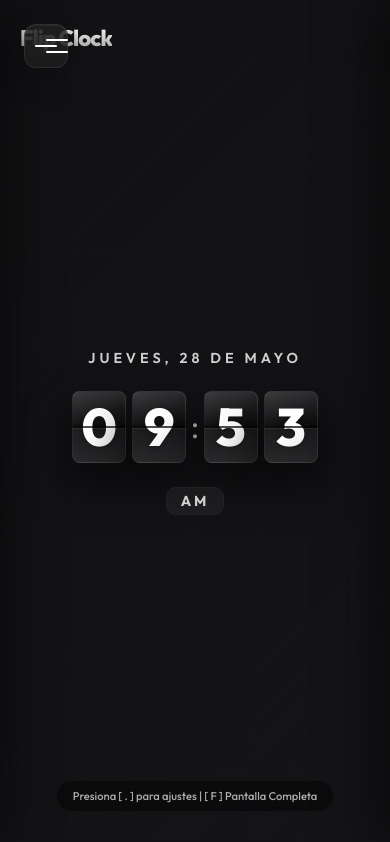
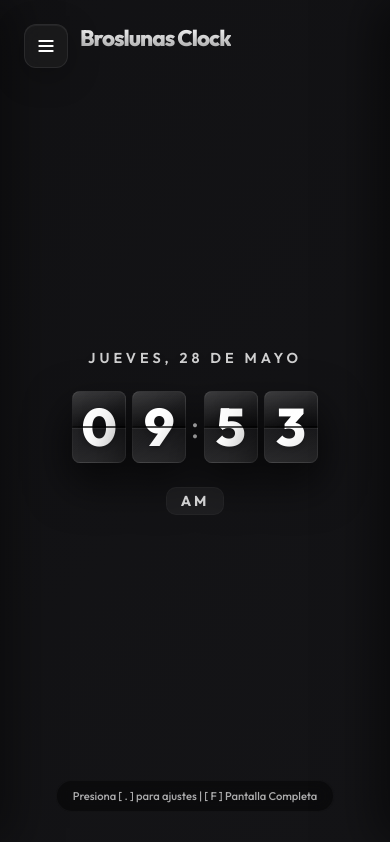
Before and after one commit to Broslunas/clock-apple-style, an Astro site: page / in a window 390 px wide. Built offline with nearby package versions, Linux system fonts and the light colour scheme; Astro itself is replaced by a stand-in of ours.

Commit message:
Rename to Broslunas Clock, fix hamburger menu animation & layout overlap

```diff
--- a/package.json
+++ b/package.json
@@ -1,5 +1,5 @@
 {
-  "name": "receptive-rotation",
+  "name": "broslunas-clock",
   "type": "module",
   "version": "0.0.1",
   "engines": {
--- a/src/components/Sidebar.astro
+++ b/src/components/Sidebar.astro
@@ -3,9 +3,11 @@
 
 <!-- Botón de Hamburguesa Flotante Premium -->
 <button class="hamburger-trigger" id="hamburger-btn" aria-label="Abrir menú" aria-expanded="false">
-    <div class="hamburger-box">
-        <div class="hamburger-inner"></div>
-    </div>
+    <svg class="hamburger-svg" viewBox="0 0 24 24" fill="none" stroke="currentColor" stroke-width="2.5" stroke-linecap="round">
+        <line class="line-top" x1="4" y1="6" x2="20" y2="6"></line>
+        <line class="line-mid" x1="4" y1="12" x2="20" y2="12"></line>
+        <line class="line-bot" x1="4" y1="18" x2="20" y2="18"></line>
+    </svg>
 </button>
 
 <!-- Menú Lateral Colapsable (Sidebar Drawer) -->
@@ -15,7 +17,7 @@
             <circle cx="12" cy="12" r="10"></circle>
             <polyline points="12 6 12 12 16 14"></polyline>
         </svg>
-        <span class="brand-text">Flip Clock <span class="badge">Pro</span></span>
+        <span class="brand-text">Broslunas Clock <span class="badge">Pro</span></span>
     </div>
 
     <div class="sidebar-menu">
@@ -116,56 +118,38 @@
         transform: scale(1.05);
     }
 
-    /* Animación del icono de hamburguesa a cruz */
-    .hamburger-box {
-        width: 22px;
-        height: 14px;
-        position: relative;
+    /* Animación del icono de hamburguesa SVG a cruz */
+    .hamburger-svg {
+        width: 20px;
+        height: 20px;
+        color: #fff;
+        transition: transform 0.4s cubic-bezier(0.25, 1, 0.5, 1);
     }
 
-    .hamburger-inner,
-    .hamburger-inner::before,
-    .hamburger-inner::after {
-        width: 22px;
-        height: 2px;
-        background-color: #fff;
-        position: absolute;
-        transition: transform 0.3s cubic-bezier(0.25, 1, 0.5, 1),
-                    background-color 0.3s ease;
-        border-radius: 4px;
+    .hamburger-svg line {
+        transform-origin: 12px 12px;
+        transform-box: viewBox;
+        transition: transform 0.4s cubic-bezier(0.25, 1, 0.5, 1),
+                    stroke 0.4s cubic-bezier(0.25, 1, 0.5, 1),
+                    opacity 0.3s;
     }
 
-    .hamburger-inner {
-        top: 50%;
-        transform: translateY(-50%);
+    .hamburger-trigger[aria-expanded="true"] .hamburger-svg {
+        transform: rotate(180deg);
     }
 
-    .hamburger-inner::before {
-        content: "";
-        top: -6px;
+    .hamburger-trigger[aria-expanded="true"] .line-top {
+        transform: translateY(6px) rotate(45deg);
+        stroke: var(--accent-color);
     }
 
-    .hamburger-inner::after {
-        content: "";
-        bottom: -6px;
+    .hamburger-trigger[aria-expanded="true"] .line-mid {
+        opacity: 0;
     }
 
-    /* Estados abiertos */
-    .hamburger-trigger[aria-expanded="true"] .hamburger-inner {
-        transform: rotate(45deg);
-        background-color: var(--accent-color);
-    }
-
-    .hamburger-trigger[aria-expanded="true"] .hamburger-inner::before {
-        transform: rotate(90deg) translate(6px, 0);
-        top: 0;
-        background-color: var(--accent-color);
-    }
-
-    .hamburger-trigger[aria-expanded="true"] .hamburger-inner::after {
-        transform: rotate(90deg) translate(-6px, 0);
-        bottom: 0;
-        opacity: 0; /* Oculta la línea de abajo */
+    .hamburger-trigger[aria-expanded="true"] .line-bot {
+        transform: translateY(-6px) rotate(-45deg);
+        stroke: var(--accent-color);
     }
 
     /* CONTENEDOR DE SIDEBAR LATERAL (DRAWER) */
--- a/src/layouts/Layout.astro
+++ b/src/layouts/Layout.astro
@@ -16,7 +16,7 @@ const { title, description } = Astro.props;
 		<!-- SEO Meta Tags -->
 		<title>{title}</title>
 		<meta name="description" content={description} />
-		<meta name="author" content="Apple Flip Clock Pro" />
+		<meta name="author" content="Broslunas Clock" />
 		<meta name="theme-color" content="#1c1c1e" />
 
 		<!-- Open Graph / Facebook -->
--- a/src/pages/index.astro
+++ b/src/pages/index.astro
@@ -6,13 +6,13 @@ import SettingsPanel from '../components/SettingsPanel.astro';
 ---
 
 <Layout
-	title="Apple Flip Clock Pro"
-	description="Suite multifuncional premium de tiempo al estilo Apple: Reloj, Cronómetro con vueltas, Temporizador Pomodoro y Alarmas con sonido mecánico sintetizado."
+	title="Broslunas Clock"
+	description="Suite multifuncional premium de tiempo: Reloj, Cronómetro con vueltas, Temporizador Pomodoro y Alarmas con sonido mecánico sintetizado."
 >
 	<!-- CONTENEDOR PRINCIPAL -->
 	<main class="app-container" id="app-canvas">
 		<header class="app-header">
-			<h1 class="brand-title">Flip Clock</h1>
+			<h1 class="brand-title">Broslunas Clock</h1>
 			<!-- Indicador rápido de sonido / alarma activa -->
 			<div class="status-indicator">
 				<span id="active-alarms-badge" class="alarm-badge-status" style="display:none;">⏰ Alarmas Activas</span>
@@ -243,6 +243,7 @@ import SettingsPanel from '../components/SettingsPanel.astro';
 		justify-content: space-between;
 		align-items: center;
 		z-index: 100;
+		padding-left: 60px; /* Evita que el botón de hamburguesa tape el título */
 	}
 
 	.brand-title {
--- a/src/utils/audio.js
+++ b/src/utils/audio.js
@@ -1,4 +1,4 @@
-// Web Audio API Sound Synthesizer for Apple Flip Clock Pro
+// Web Audio API Sound Synthesizer for Broslunas Clock
 let audioCtx = null;
 let isMuted = false;
 let alarmInterval = null;
```
